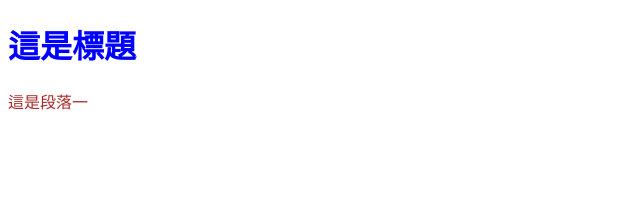
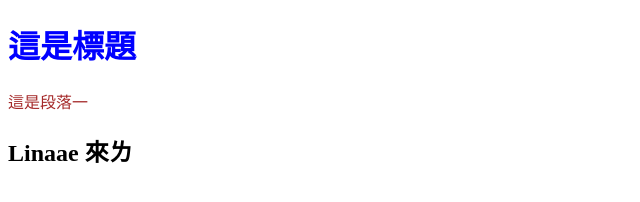
Before and after one commit to EasyToGet/git-flow-demo, a plain HTML site: page index.html in a window 1280 px wide. Shown: the whole page, without its empty margins (0-640 px from the left). Drawn offline with Linux system fonts and the light colour scheme.

Commit message:
lianne 降落區塊

```diff
--- a/index.html
+++ b/index.html
@@ -9,5 +9,6 @@
 <body>
   <h1>這是標題</h1>
   <p>這是段落一</p>
+  <h2>Linaae 來ㄌ </h2>
 </body>
 </html>
```
